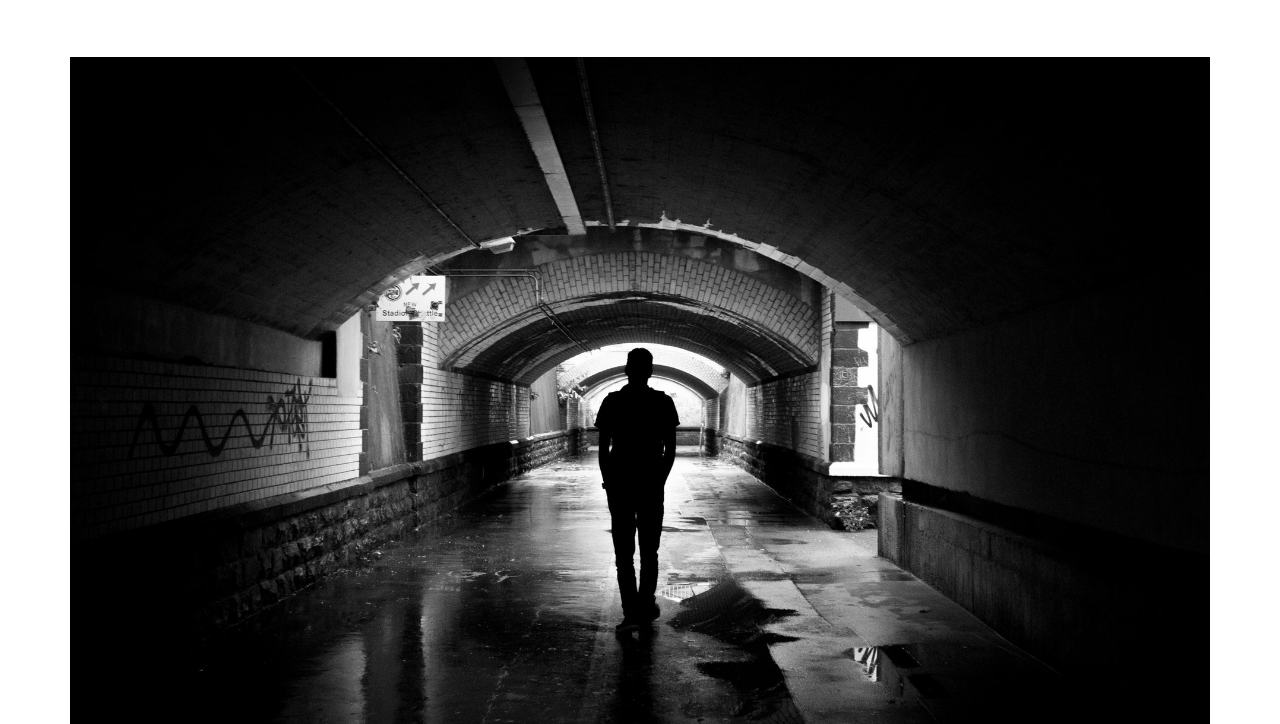
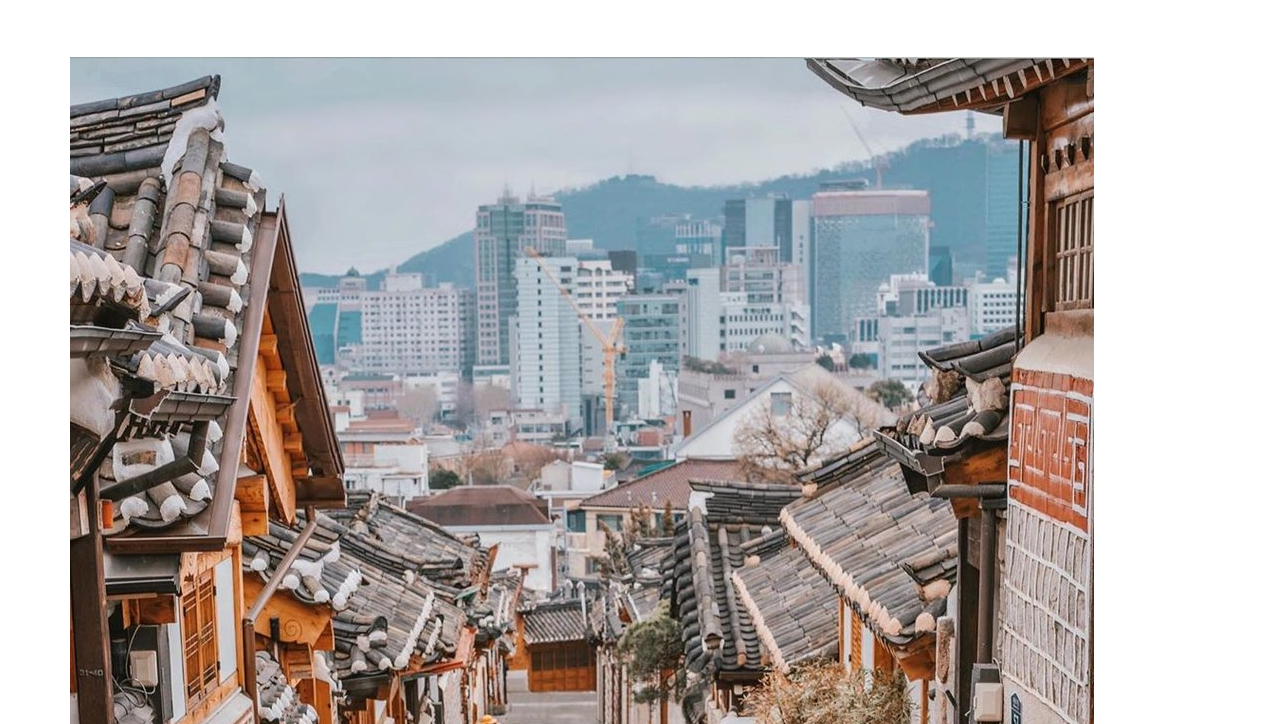
Before and after one commit to hoshinomaegami/web, a plain HTML site: page project.html in a window 1280 px wide. Shown: the part 1436-2160 px from the top of the page. Drawn offline with Linux system fonts and the light colour scheme.

Commit message:
Update project.html

```diff
--- a/project.html
+++ b/project.html
@@ -118,7 +118,7 @@
         </div>
 
 
-        <img src="./assets/images/img-03.jpg" alt="" class="img-responsive">
+        <img src="./assets/images/IMG_project.2.jpg" alt="" class="img-responsive">
         <p>Menphis city center</p>
 
         <blockquote class="text-center large-spacing">
```
